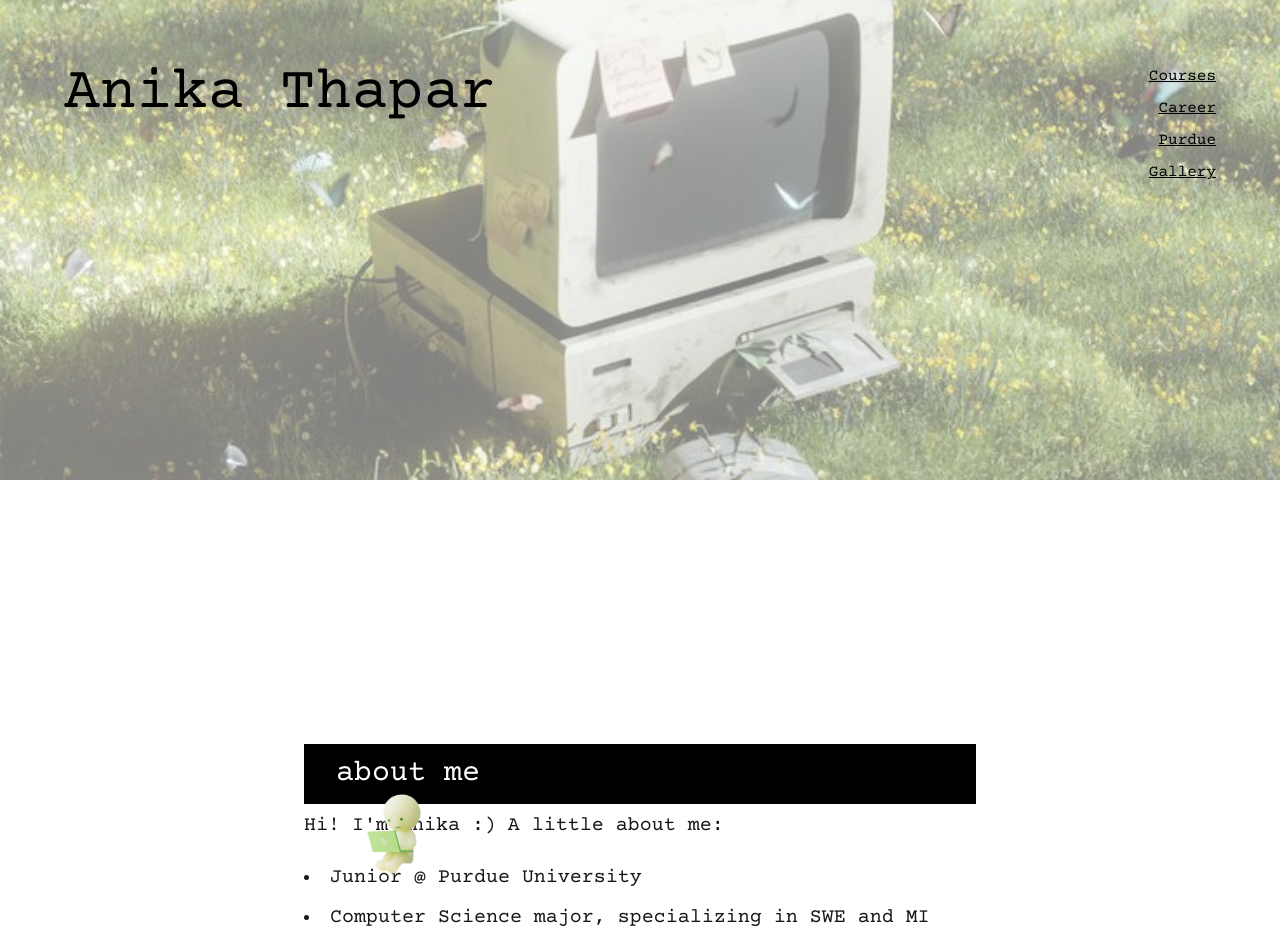
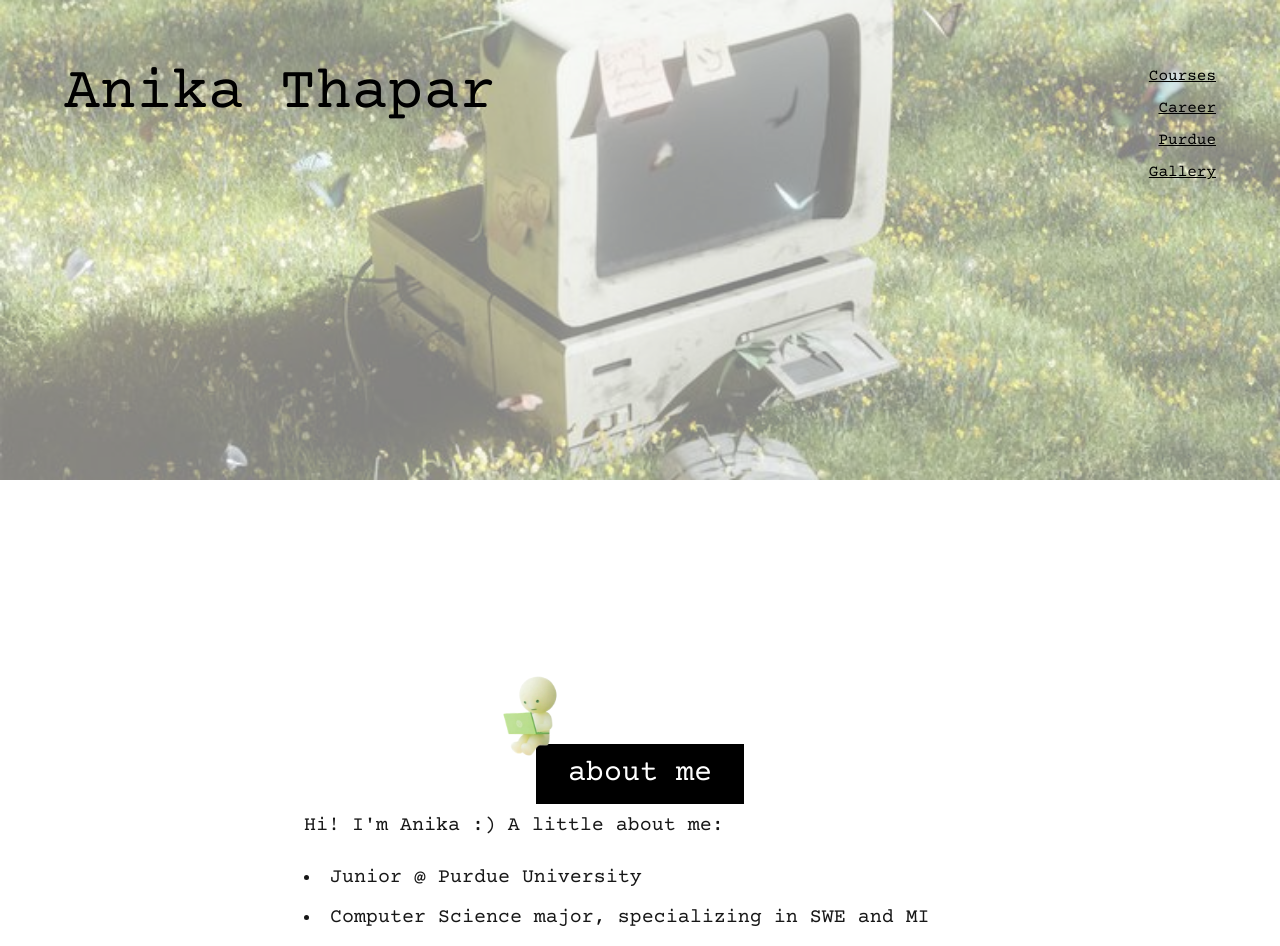
Before and after one commit to anikaact/AnikaThapar, a Next.js app in the folder anikathapar/: page / in a window 1280 px wide. Shown: the top 946 px of the page. Built offline with nearby package versions, Linux system fonts and the light colour scheme.

Commit message:
smiski stays with the about me text when zooming in and out

```diff
--- a/anikathapar/app/page.tsx
+++ b/anikathapar/app/page.tsx
@@ -38,10 +38,10 @@ export default function Home() {
           {/* Smiski + text share a relative container so smiski moves with the text */}
           <div className="relative max-w-2xl w-full">
             {/* Smiski Image - adjust top/left relative to the text block */}
-            <img src="/laptopsmiski.png" alt="Laptop Smiski" className="h-45 w-45 absolute top-0 left-0" />
+            <img src="/laptopsmiski.png" alt="Laptop Smiski" className="h-45 w-45 absolute top-0 left-0 -mt-29.5 ml-34" />
 
             {/* About Me Title */}
-            <div className="bg-black px-8 py-3 mb-2">
+            <div className="bg-black px-8 py-3 mb-2 w-fit mx-auto">
               <h2 className="text-white text-3xl">about me</h2>
             </div>
 
```
